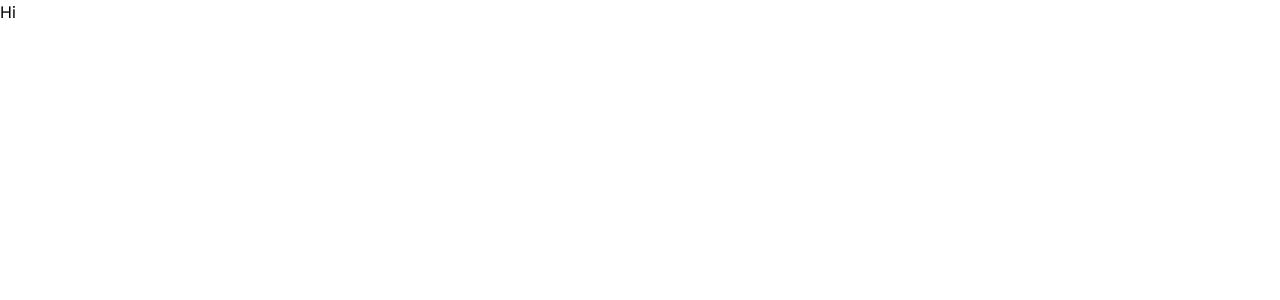
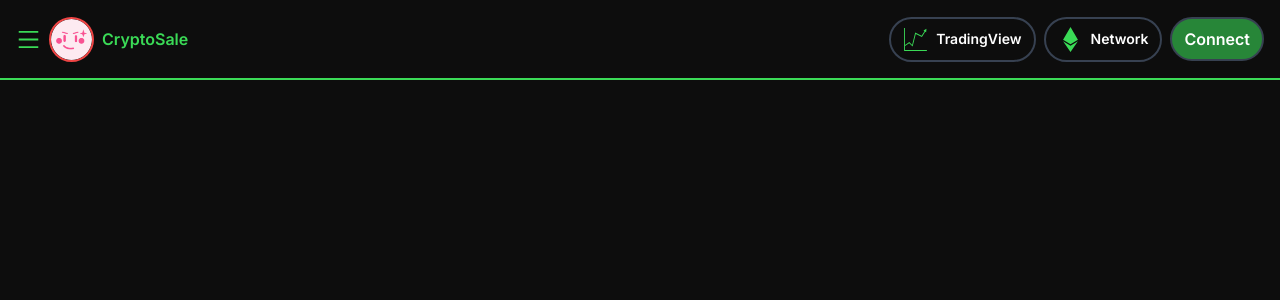
Before and after one commit to DevAdeelAhmad/crypto, a Next.js app: page / in a window 1280 px wide. Shown: the top 300 px of the page. Built offline with nearby package versions, Linux system fonts and the light colour scheme.

Commit message:
Header Complete Working on Sidebar

```diff
--- /dev/null
+++ b/app/connect/page.tsx
@@ -0,0 +1,11 @@
+import React from 'react'
+
+function page() {
+  return (
+    <div className='text-5xl text-white flex items-center justify-center text-center w-full h-screen'>
+      Connect your Wallet
+    </div>
+  )
+}
+
+export default page
--- a/app/globals.css
+++ b/app/globals.css
@@ -1,3 +1,18 @@
 @tailwind base;
 @tailwind components;
 @tailwind utilities;
+
+body {
+  @apply bg-black/95;
+}
+
+
+/* Electric Blue: #373e98
+
+Hot Pink: #f16775
+
+Shocking Yellow: #fee36e
+
+Chartreuse-ish: #ceb92c
+
+Darkest Gray: #2a2a2a */
--- a/app/layout.tsx
+++ b/app/layout.tsx
@@ -1,12 +1,13 @@
 import type { Metadata } from 'next'
 import { Inter } from 'next/font/google'
 import './globals.css'
+import Navbar from '@/components/ui/Navbar'
 
 const inter = Inter({ subsets: ['latin'] })
 
 export const metadata: Metadata = {
-  title: 'Create Next App',
-  description: 'Generated by create next app',
+  title: 'CryptoSale- The Launchpad Platform for Everyone!',
+  description: 'CryptoSale is a simple launchpad platform for crypto coins',
 }
 
 export default function RootLayout({
@@ -16,7 +17,10 @@ export default function RootLayout({
 }) {
   return (
     <html lang="en">
-      <body className={inter.className}>{children}</body>
+      <body className={inter.className}>
+        <Navbar />
+        {children}
+      </body>
     </html>
   )
 }
--- a/app/page.tsx
+++ b/app/page.tsx
@@ -1,7 +1,6 @@
 export default function Home() {
   return (
     <main>
-      Hi
     </main>
   )
 }
--- a/components/ui/Navbar.tsx
+++ b/components/ui/Navbar.tsx
@@ -1,11 +1,46 @@
-import React from 'react'
+"use client"
+import Image from "next/image";
+import Link from "next/link";
+import { useState } from "react"
+import { AiOutlineMenuFold, AiOutlineMenu } from 'react-icons/ai'
+import { GiChart } from 'react-icons/gi'
+import { FaEthereum } from 'react-icons/fa'
 
 function Navbar() {
+    const [isSideBarActive, setIsSideBarActive] = useState(false);
+    function handleSideIconToggle() {
+        setIsSideBarActive(!isSideBarActive);
+    }
     return (
-        <nav>
+        <nav className="w-full sticky top-0 left-0">
+            <header className="flex justify-between items-center p-4 border-b-[2px] !h-[80px] border-b-[#43ff64d9]">
+                <div className="flex gap-x-2 items-center">
+                    <button className="" onClick={handleSideIconToggle}>
+                        {isSideBarActive ? <AiOutlineMenuFold size={25} color="#43ff64d9" /> : <AiOutlineMenu size={25} color="#43ff64d9" />}
+                    </button>
+                    <Link href='/' className="flex gap-x-2 items-center">
+                        <Image className="border-2 border-red-500 rounded-full" src='/logo.png' alt="logo" width={45} height={45} />
+                        <span className="font-semibold text-[#43ff64d9]">CryptoSale</span>
+                    </Link>
+                </div>
+                <div className="flex gap-x-2 items-center">
+                    <Link target="_blank" className="rounded-full px-3 py-2 text-white flex border-2 border-gray-700 gap-x-2 text-sm text-center items-center font-semibold" href='https://www.tradingview.com/'>
+                        <GiChart size={25} color="#43ff64d9" />
+                        TradingView
+                    </Link>
+                    <Link target="_blank" className="rounded-full px-3 py-2 text-white flex border-2 border-gray-700 gap-x-2 text-sm text-center items-center font-semibold" href=''>
+                        <FaEthereum size={25} color="#43ff64d9" />
+                        Network
+                    </Link>
+                    <Link className="rounded-full px-3 py-2 text-white border-2 bg-[#43ff64d9]/50 border-gray-700 gap-x-2 text-base text-center font-semibold" href='/connect'>
+                        Connect
+                    </Link>
+                </div>
+            </header>
+            <aside className={`sticky !top-[80px] left-0 h-full text-white border-r-[#43ff64d9] border-r-[2px] ${isSideBarActive ? '!w-[150px]' : '!w-[50px]'}`}>
+            </aside>
 
         </nav>
     )
 }
-
 export default Navbar
```
Also changed, not shown: public/logo.png (added).
